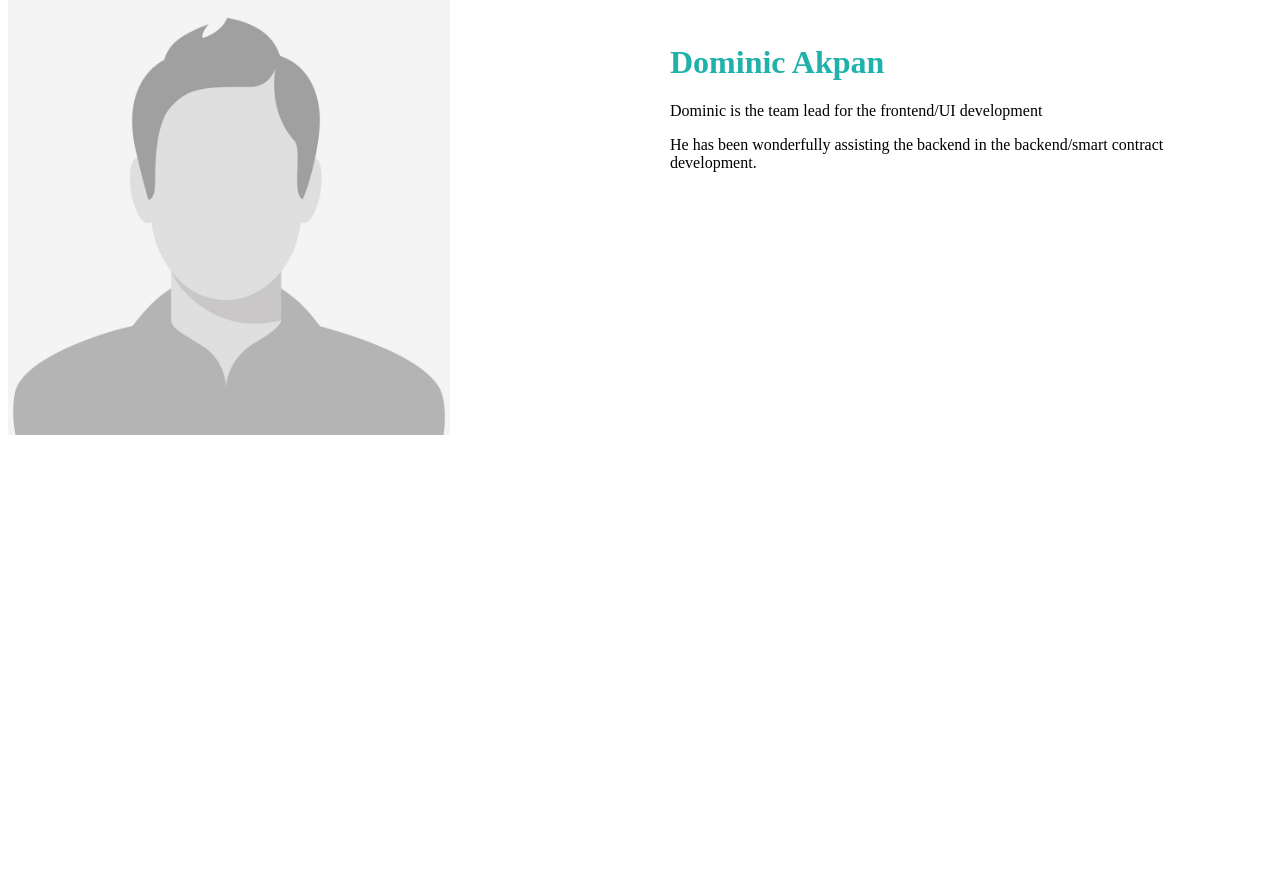
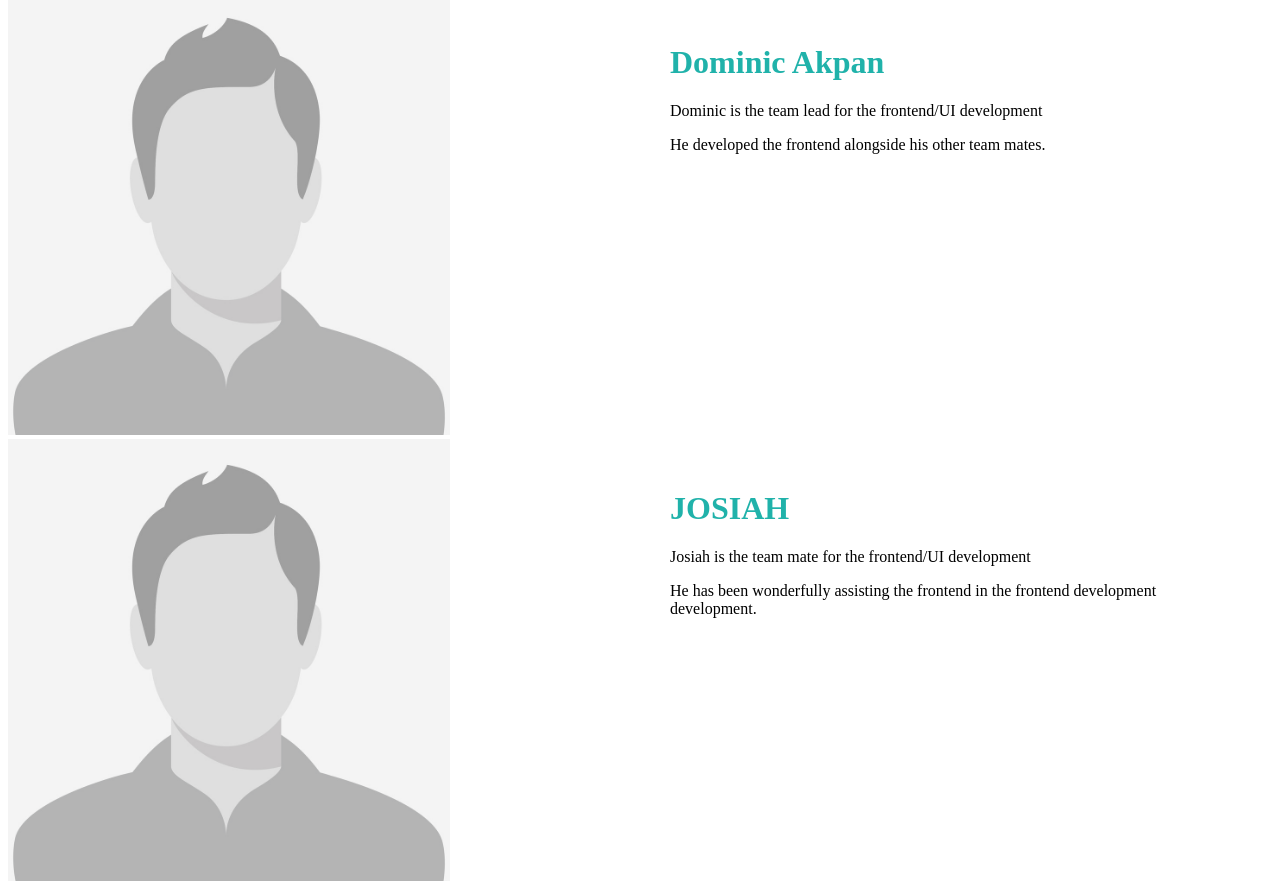
Before and after one commit to rid14real/SmartLand, a plain HTML site: page frontend-user_interface/html/About.html in a window 1280 px wide. Shown: the part 1460-2353 px from the top of the page. Before the commit the page ends 1907 px from the top, so only its background shows below. Drawn offline with Linux system fonts and the light colour scheme.

Commit message:
updates on the UI-DOMINIC

```diff
--- a/frontend-user_interface/html/About.html
+++ b/frontend-user_interface/html/About.html
@@ -62,8 +62,16 @@
           <div class="profile-content-wrapper">
             <h1> Dominic Akpan</h1>
             <p>Dominic is the team lead for the frontend/UI development</p>
-            <p>He has been wonderfully assisting the backend in the backend/smart contract development.</p>
+            <p>He developed the frontend alongside his other team mates.</p>
           </div>
+
+          <div class="profile-image-wrapper">
+            <img src="../Images/empty.png" alt="JOSIAH"></div>
+            <div class="profile-content-wrapper">
+              <h1> JOSIAH </h1>
+              <p>Josiah is the team mate for the frontend/UI development</p>
+              <p>He has been wonderfully assisting the frontend in the frontend development development.</p>
+            </div>
 
       </div>
       </div>
```
